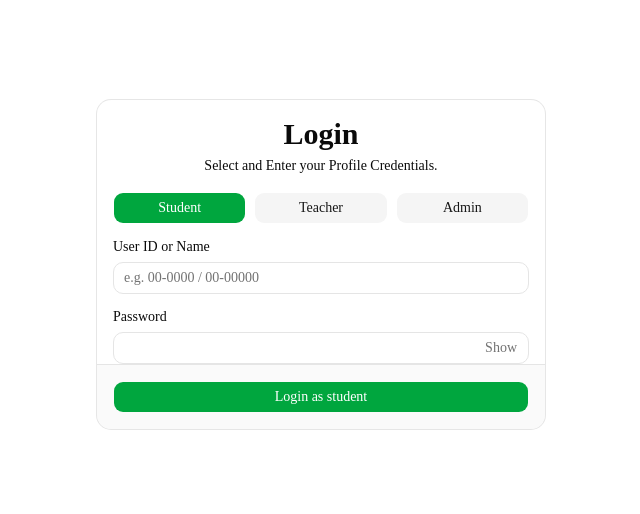
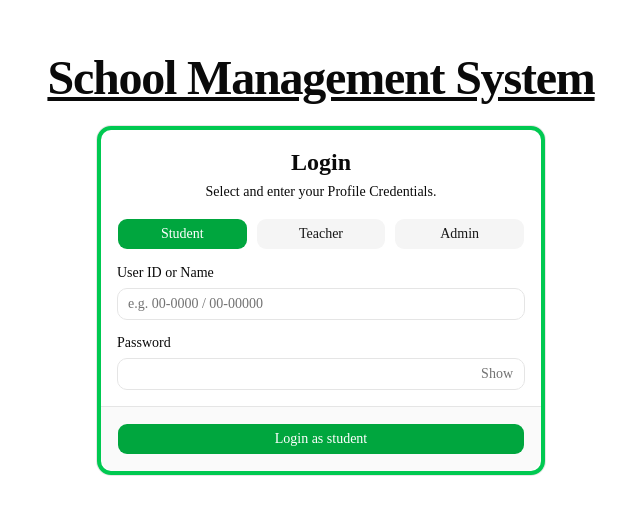
Before and after one commit to Nnel27/NFrontend-Project, a Next.js app: page /login in a window 1280 px wide. Shown: the part 136-650 px from the top of the page, without its empty margins (319-959 px from the left). Built offline with nearby package versions, Linux system fonts and the light colour scheme; no server answers.

Commit message:
P8 updated commit

```diff
--- a/app/login/page.tsx
+++ b/app/login/page.tsx
@@ -68,11 +68,15 @@ export default function LoginPage() {
 
 
   return (
-    <div className="flex min-h-screen items-center justify-center p-4 bg-background">
-      <Card className="w-full max-w-md">
+    <div className="flex min-h-screen flex-col items-center justify-center p-4 bg-background gap-6">
+      <div className="text-center space-y-1">
+        <h1 className="text-5xl font-bold tracking-tight"><u>School Management System</u></h1>
+      </div>
+
+      <Card className="w-full max-w-md border-4 border-green-500">
         <CardHeader>
-          <CardTitle className="text-3xl text-center font-bold">Login</CardTitle>
-          <CardDescription className="text-1x1 text-center">Select and Enter your Profile Credentials.</CardDescription>
+          <CardTitle className="text-2xl text-center font-bold">Login</CardTitle>
+          <CardDescription className="text-1x1 text-center">Select and enter your Profile Credentials.</CardDescription>
         </CardHeader>
         <form onSubmit={handleLogin}>
           <CardContent className="space-y-4">
@@ -139,7 +143,7 @@ export default function LoginPage() {
               </div>
             </div>
           </CardContent>
-          <CardFooter className="flex flex-col gap-4 space-y-2">
+          <CardFooter className="flex flex-col gap-4 mt-4">
             <Button type="submit" className="w-full bg-green-600 hover:bg-yellow-500 text-white" disabled={loading}>
               {loading ? "Logging in..." : `Login as ${role}`
               }
```
